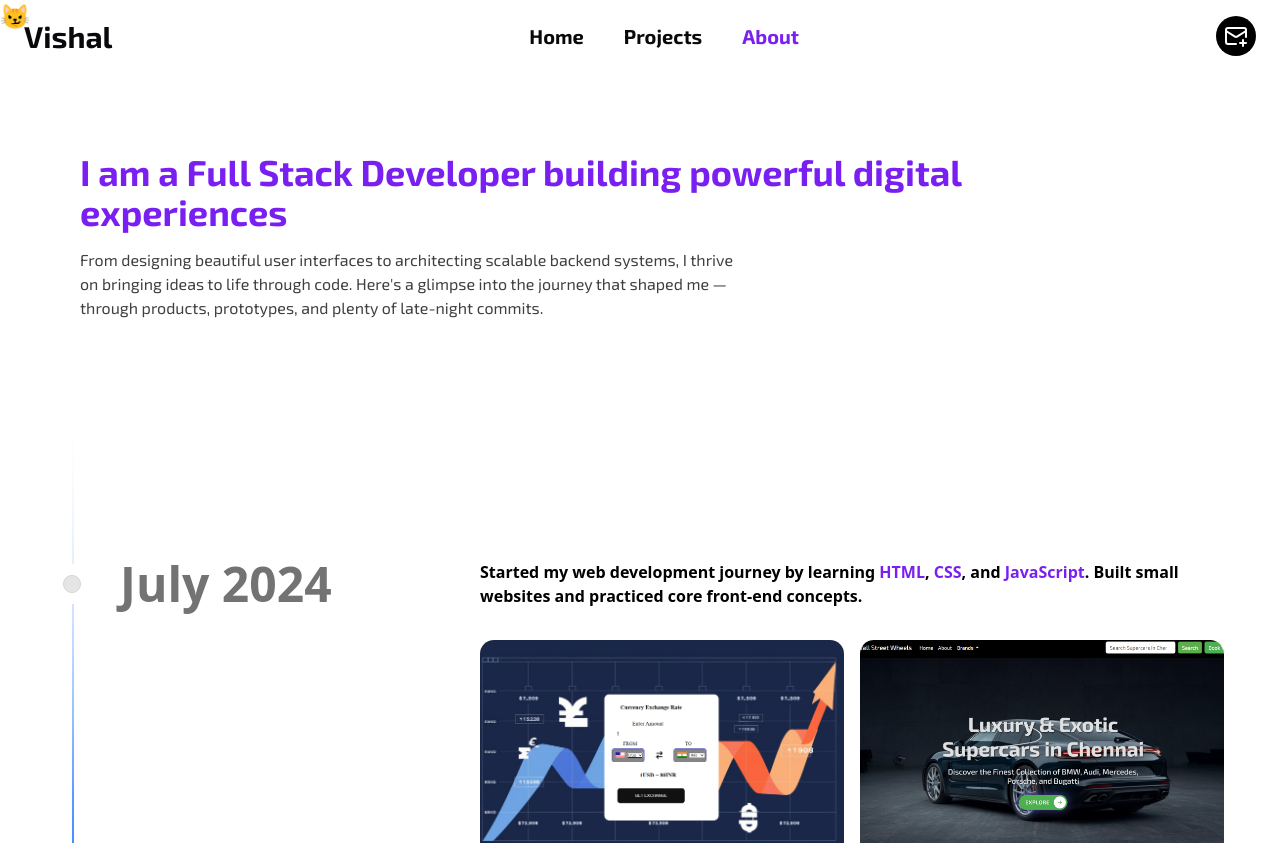
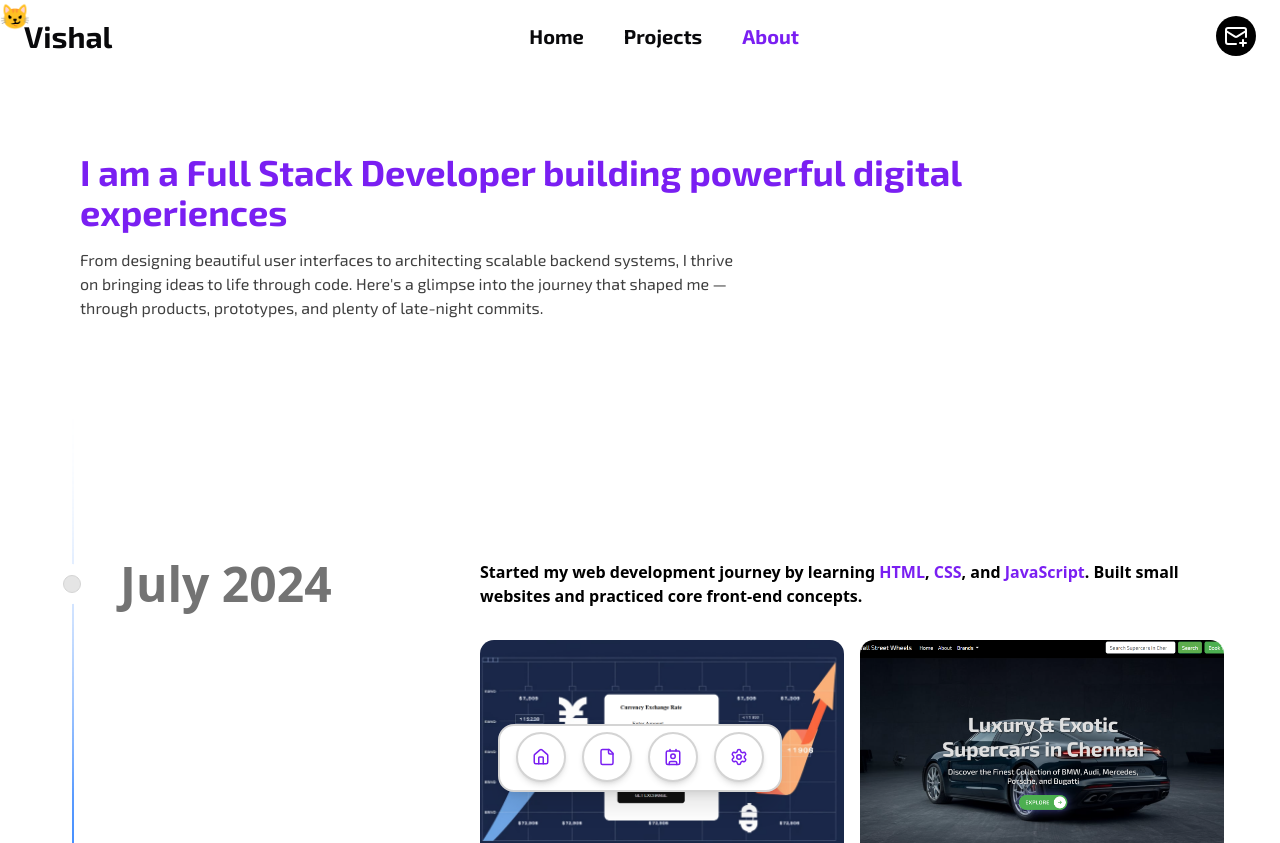
Before and after one commit to Vishal-770/portfolio-new, a Next.js app: page /about in a window 1280 px wide. Shown: the top 843 px of the page. Built offline with nearby package versions, Linux system fonts and the light colour scheme.

Commit message:
added Dock

```diff
--- a/src/app/layout.tsx
+++ b/src/app/layout.tsx
@@ -3,10 +3,12 @@ import { Exo_2 } from "next/font/google";
 import "./globals.css";
 import Navbar from "@/components/Navbar";
 import { Pointer } from "@/components/magicui/pointer";
+import DockContainer from "@/components/DockContainer";
 const exo2 = Exo_2({ subsets: ["latin"], variable: "--font-exo2" });
 export const metadata = {
   title: "Vishal || Full Stack Web Dev ",
-  description: "Vishal Prabhu's portfolio – Full-stack developer skilled in Node.js, Express, MongoDB, and modern frontend tech like Next.js. Explore projects, skills, and connect.",
+  description:
+    "Vishal Prabhu's portfolio – Full-stack developer skilled in Node.js, Express, MongoDB, and modern frontend tech like Next.js. Explore projects, skills, and connect.",
   other: {
     "google-site-verification": "0KhnKOKhrPmQmqbVYEwJTH2w2Q2HQzxaqsQuukyvW9U",
   },
@@ -27,6 +29,7 @@ export default function RootLayout({
         <Pointer>
           <div className="text-2xl ">😼</div>
         </Pointer>
+        <DockContainer />
       </body>
     </html>
   );
--- /dev/null
+++ b/src/blocks/Components/Dock/Dock.tsx
@@ -0,0 +1,218 @@
+/*
+	Installed from https://reactbits.dev/ts/tailwind/
+*/
+
+"use client";
+
+import {
+  motion,
+  MotionValue,
+  useMotionValue,
+  useSpring,
+  useTransform,
+  type SpringOptions,
+  AnimatePresence,
+} from "framer-motion";
+import React, {
+  Children,
+  cloneElement,
+  useEffect,
+  useMemo,
+  useRef,
+  useState,
+} from "react";
+
+export type DockItemData = {
+  icon: React.ReactNode;
+  label: React.ReactNode;
+  onClick: () => void;
+  className?: string;
+};
+
+export type DockProps = {
+  items: DockItemData[];
+  className?: string;
+  distance?: number;
+  panelHeight?: number;
+  baseItemSize?: number;
+  dockHeight?: number;
+  magnification?: number;
+  spring?: SpringOptions;
+};
+
+type DockItemProps = {
+  className?: string;
+  children: React.ReactNode;
+  onClick?: () => void;
+  mouseX: MotionValue;
+  spring: SpringOptions;
+  distance: number;
+  baseItemSize: number;
+  magnification: number;
+};
+
+function DockItem({
+  children,
+  className = "",
+  onClick,
+  mouseX,
+  spring,
+  distance,
+  magnification,
+  baseItemSize,
+}: DockItemProps) {
+  const ref = useRef<HTMLDivElement>(null);
+  const isHovered = useMotionValue(0);
+
+  const mouseDistance = useTransform(mouseX, (val) => {
+    const rect = ref.current?.getBoundingClientRect() ?? {
+      x: 0,
+      width: baseItemSize,
+    };
+    return val - rect.x - baseItemSize / 2;
+  });
+
+  const targetSize = useTransform(
+    mouseDistance,
+    [-distance, 0, distance],
+    [baseItemSize, magnification, baseItemSize]
+  );
+  const size = useSpring(targetSize, spring);
+
+  return (
+    <motion.div
+      ref={ref}
+      style={{
+        width: size,
+        height: size,
+      }}
+      onHoverStart={() => isHovered.set(1)}
+      onHoverEnd={() => isHovered.set(0)}
+      onFocus={() => isHovered.set(1)}
+      onBlur={() => isHovered.set(0)}
+      onClick={onClick}
+      className={`relative inline-flex items-center justify-center rounded-full bg-white text-main-text border-neutral-300 border-2 shadow-md ${className}`}
+      tabIndex={0}
+      role="button"
+      aria-haspopup="true"
+    >
+      {Children.map(children, (child) => {
+        if (
+          React.isValidElement(child) &&
+          (child.type === DockLabel || (typeof child.type === "function" && child.type.name === "DockLabel"))
+        ) {
+          return cloneElement(child as React.ReactElement<{ isHovered?: MotionValue<number> }>, { isHovered });
+        }
+        return child;
+      })}
+    </motion.div>
+  );
+}
+
+type DockLabelProps = {
+  className?: string;
+  children: React.ReactNode;
+  isHovered?: MotionValue<number>;
+};
+
+function DockLabel({ children, className = "", ...rest }: DockLabelProps) {
+  const { isHovered } = rest as { isHovered: MotionValue<number> };
+  const [isVisible, setIsVisible] = useState(false);
+
+  useEffect(() => {
+    const unsubscribe = isHovered.on("change", (latest) => {
+      setIsVisible(latest === 1);
+    });
+    return () => unsubscribe();
+  }, [isHovered]);
+
+  return (
+    <AnimatePresence>
+      {isVisible && (
+        <motion.div
+          initial={{ opacity: 0, y: 0 }}
+          animate={{ opacity: 1, y: -10 }}
+          exit={{ opacity: 0, y: 0 }}
+          transition={{ duration: 0.2 }}
+          className={`${className} absolute -top-6 left-1/2 w-fit whitespace-pre rounded-md border border-neutral-300 bg-white px-2 py-0.5 text-xs text-black shadow-md`}
+          role="tooltip"
+          style={{ x: "-50%" }}
+        >
+          {children}
+        </motion.div>
+      )}
+    </AnimatePresence>
+  );
+}
+
+type DockIconProps = {
+  className?: string;
+  children: React.ReactNode;
+};
+
+function DockIcon({ children, className = "" }: DockIconProps) {
+  return (
+    <div className={`flex items-center justify-center ${className}`}>
+      {children}
+    </div>
+  );
+}
+
+export default function Dock({
+  items,
+  className = "",
+  spring = { mass: 0.1, stiffness: 150, damping: 12 },
+  magnification = 70,
+  distance = 200,
+  panelHeight = 64,
+  dockHeight = 256,
+  baseItemSize = 50,
+}: DockProps) {
+  const mouseX = useMotionValue(Infinity);
+  const isHovered = useMotionValue(0);
+
+  const maxHeight = useMemo(
+    () => Math.max(dockHeight, magnification + magnification / 2 + 4),
+    [magnification]
+  );
+  const heightRow = useTransform(isHovered, [0, 1], [panelHeight, maxHeight]);
+  const height = useSpring(heightRow, spring);
+
+  return (
+    <motion.div
+      style={{ height, scrollbarWidth: "none" }}
+      className="mx-2 flex max-w-full items-center"
+    >
+      <motion.div
+        onMouseMove={({ pageX }) => {
+          isHovered.set(1);
+          mouseX.set(pageX);
+        }}
+        onMouseLeave={() => {
+          isHovered.set(0);
+          mouseX.set(Infinity);
+        }}
+        className={`${className} absolute bottom-2 left-1/2 transform -translate-x-1/2 flex items-end w-fit gap-4 rounded-2xl border-2 border-neutral-300 bg-white text-black pb-2 px-4 shadow-xl`}
+        style={{ height: panelHeight }}
+        role="toolbar"
+        aria-label="Application dock"
+      >
+        {items.map((item, index) => (
+          <DockItem
+            key={index}
+            onClick={item.onClick}
+            className={item.className}
+            mouseX={mouseX}
+            spring={spring}
+            distance={distance}
+            magnification={magnification}
+            baseItemSize={baseItemSize}
+          >
+            <DockIcon>{item.icon}</DockIcon>
+            <DockLabel>{item.label}</DockLabel>
+          </DockItem>
+        ))}
+      </motion.div>
+    </motion.div>
+  );
+}
--- /dev/null
+++ b/src/components/DockContainer.tsx
@@ -0,0 +1,46 @@
+"use client";
+
+import React from "react";
+import { useRouter } from "next/navigation";
+import { Home, File, Contact, Settings } from "lucide-react";
+import Dock from "@/blocks/Components/Dock/Dock";
+
+const DockContainer = () => {
+  const router = useRouter();
+
+  const items = [
+    {
+      icon: <Home size={18} />,
+      label: "Home",
+      onClick: () => router.push("/"),
+    },
+    {
+      icon: <File size={18} />,
+      label: "Projects",
+      onClick: () => router.push("/projects"),
+    },
+    {
+      icon: <Contact size={18} />,
+      label: "About",
+      onClick: () => router.push("/about"),
+    },
+    {
+      icon: <Settings size={18} />,
+      label: "Contact",
+      onClick: () => router.push("/contact"),
+    },
+  ];
+
+  return (
+    <div className="fixed bottom-0 left-1/2 -translate-x-1/2 z-49">
+      <Dock
+        items={items}
+        panelHeight={68}
+        baseItemSize={50}
+        magnification={70}
+      />
+    </div>
+  );
+};
+
+export default DockContainer;
```
